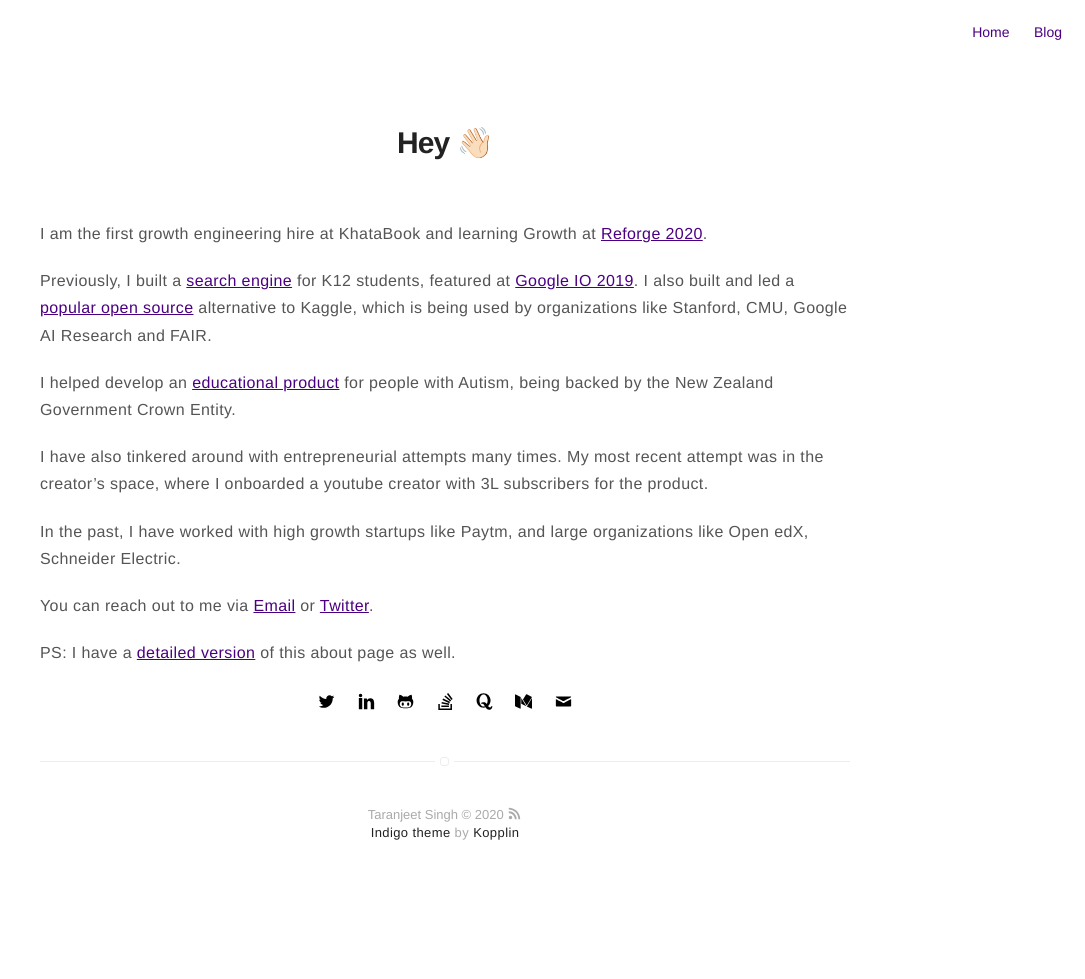
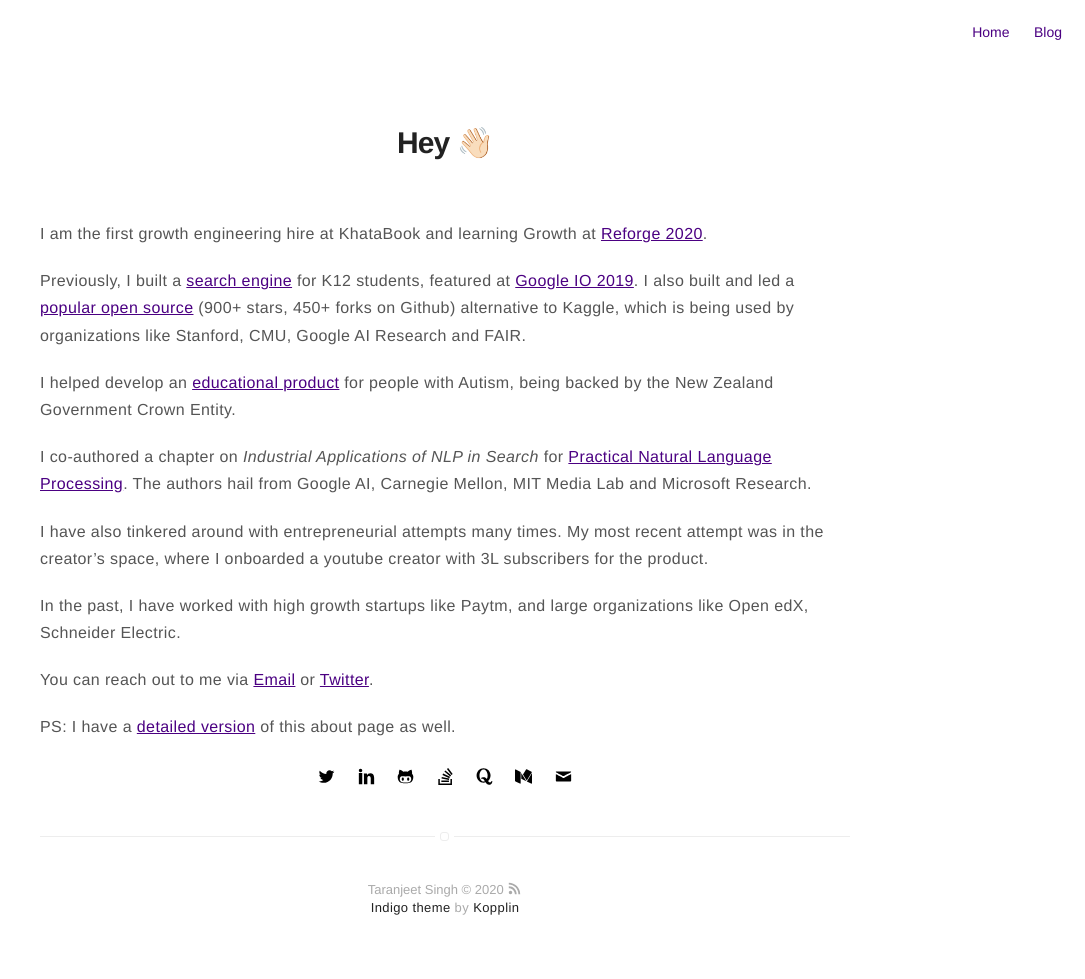
Before and after one commit to taranjeet/taranjeet.github.io, a Jekyll site: the page built from about.md, in a window 1280 px wide. Shown: the whole page, without its empty margins (195-1280 px from the left). Built offline with Jekyll 4.4.1, drawn with Linux system fonts in a browser that asks for light colours; before the commit the page ends 904 px from its top, so only the background shows below that.

Commit message:
update about page.

```diff
--- a/about.md
+++ b/about.md
@@ -7,9 +7,11 @@ layout: page
 
 I am the first growth engineering hire at KhataBook and learning Growth at [Reforge 2020](https://www.reforge.com/).
 
-Previously, I built a [search engine](https://play.google.com/store/apps/details?id=co.gradeup.k12&hl=en_IN) for K12 students, featured at [Google IO 2019](https://www.asianage.com/technology/in-other-news/090519/google-io-2019-featured-two-indian-companies-for-excellent-use-of-machine-learning.html). I also built and led a [popular open source](https://evalai.cloudcv.org/) alternative to Kaggle, which is being used by organizations like Stanford, CMU, Google AI Research and FAIR.
+Previously, I built a [search engine](https://play.google.com/store/apps/details?id=co.gradeup.k12&hl=en_IN) for K12 students, featured at [Google IO 2019](https://www.asianage.com/technology/in-other-news/090519/google-io-2019-featured-two-indian-companies-for-excellent-use-of-machine-learning.html). I also built and led a [popular open source](https://evalai.cloudcv.org/) (900+ stars, 450+ forks on Github) alternative to Kaggle, which is being used by organizations like Stanford, CMU, Google AI Research and FAIR.
 
 I helped develop an [educational product](https://www.talkwithmeapp.com/) for people with Autism, being backed by the New Zealand Government Crown Entity.
+
+I co-authored a chapter on _Industrial Applications of NLP in Search_ for [Practical Natural Language Processing](http://www.practicalnlp.ai/). The authors hail from Google AI, Carnegie Mellon, MIT Media Lab and Microsoft Research.
 
 I have also tinkered around with entrepreneurial attempts many times. My most recent attempt was in the creator's space, where I onboarded a youtube creator with 3L subscribers for the product.
 
```
Also changed, not shown: about-detailed.md (+2 -2 lines).
